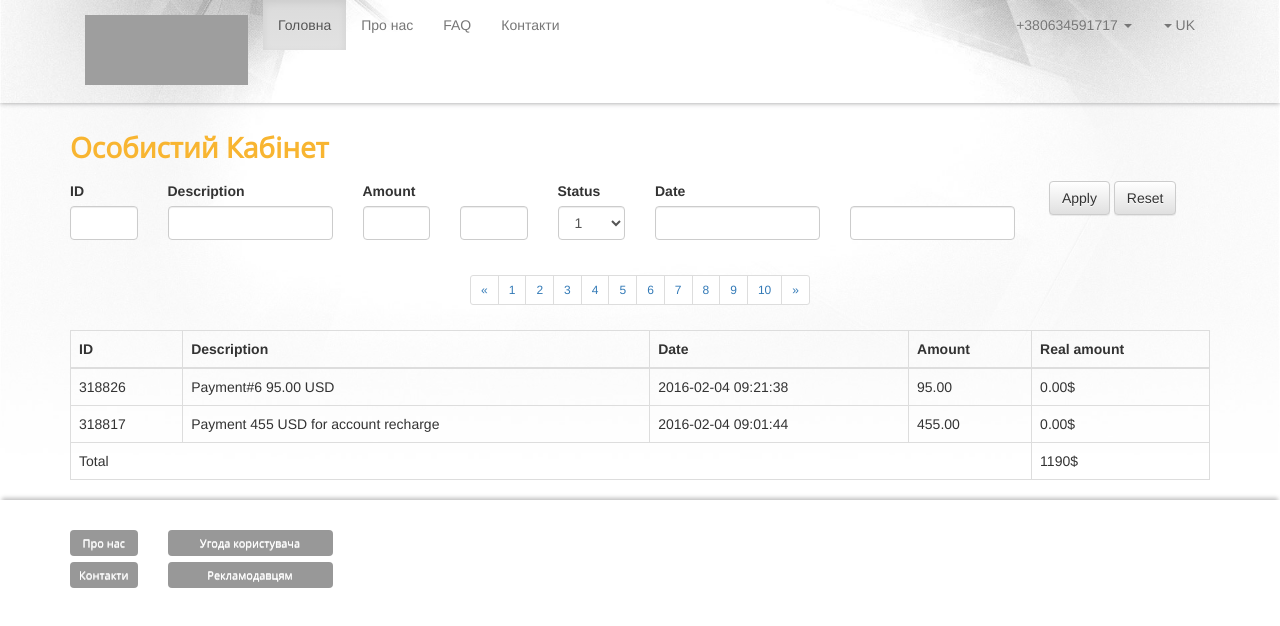
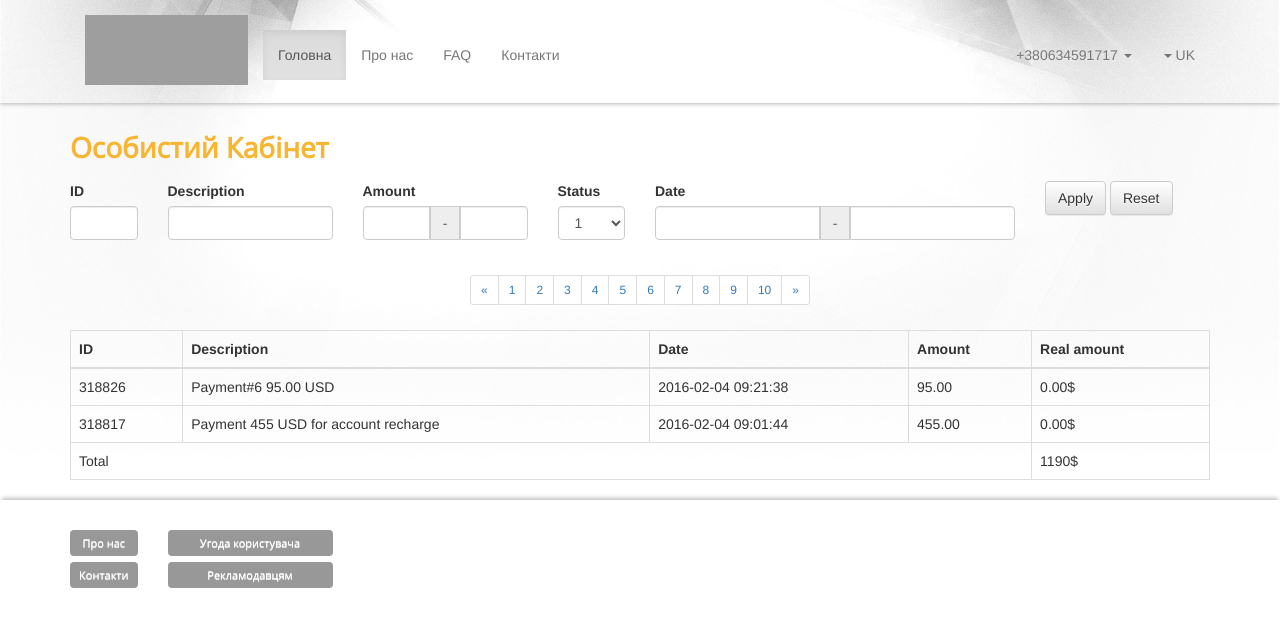
Before and after one commit to bderevyaga/BilBil, a website: page index.html in a window 1280 px wide. Drawn offline with nearby package versions, Linux system fonts and the light colour scheme; files that its build step writes are made by us from their sources; grey boxes are pictures that could not be loaded.

Commit message:
fix header

```diff
--- a/index.html
+++ b/index.html
@@ -2,10 +2,10 @@
 <!DOCTYPE html>
 <html>
 <!-- bower:css -->
-<link rel="stylesheet" href="bower_components/bootstrap/dist/css/bootstrap.css" />
-<link rel="stylesheet" href="bower_components/bootstrap/dist/css/bootstrap-theme.css" />
+<link rel="stylesheet" href="bower_components/bootstrap/dist/css/bootstrap.css"/>
+<link rel="stylesheet" href="bower_components/bootstrap/dist/css/bootstrap-theme.css"/>
+<link rel="stylesheet" href="bower_components/bootstrap-datepicker/dist/css/bootstrap-datepicker3.css"/>
 <!-- endbower -->
-<link rel="stylesheet" href="bower_components/bootstrap-datepicker/dist/css/bootstrap-datepicker.css"/>
 <link rel="stylesheet" href="/css/style.css">
 <body>
 <header>
@@ -74,17 +74,12 @@
                         </div>
                     </div>
                     <div class="col-md-2">
+                        <div class="form-group">
                             <label>Amount</label>
-                        <div class="row">
-                            <div class="col-md-6">
-                                <div class="form-group">
+                            <div class="input-group">
                                 <input type="text" class="form-control">
-                                </div>
-                            </div>
-                            <div class="col-md-6">
-                                <div class="form-group">
+                                <div class="input-group-addon">-</div>
                                 <input type="text" class="form-control">
-                                </div>
                             </div>
                         </div>
                     </div>
@@ -99,24 +94,20 @@
                         </div>
                     </div>
                     <div class="col-md-4">
+                        <div class="form-group">
                             <label>Date</label>
-                        <div class="row">
-                            <div class="col-md-6">
-                                <div class="form-group">
-                                    <input class="form-control" data-provide="datepicker">
-                                </div>
-                            </div>
-                            <div class="col-md-6">
-                                <div class="form-group">
-                                    <input class="form-control" data-provide="datepicker">
-                                </div>
+                            <div class="input-group">
+                                <input data-provide="datepicker" class="form-control">
+                                <div class="input-group-addon">-</div>
+                                <input data-provide="datepicker" class="form-control">
                             </div>
                         </div>
                     </div>
                     <div class="col-md-2">
-                        <label></label>
+                        <div class="form-group">
                             <button type="submit" class="btn btn-default">Apply</button>
                             <button type="submit" class="btn btn-default">Reset</button>
+                        </div>
                     </div>
                 </div>
             </form>
@@ -207,8 +198,8 @@
 <!-- bower:js -->
 <script src="bower_components/jquery/dist/jquery.js"></script>
 <script src="bower_components/bootstrap/dist/js/bootstrap.js"></script>
+<script src="bower_components/bootstrap-datepicker/dist/js/bootstrap-datepicker.min.js"></script>
 <!-- endbower -->
-<script src="bower_components/bootstrap-datepicker/dist/js/bootstrap-datepicker.js"></script>
 <script src="js/script.js"></script>
 </body>
 </html>
--- a/less/style.less
+++ b/less/style.less
@@ -80,7 +80,16 @@ body {
   max-height: 103px;
   height: 103px;
 }
-
+.navbar-toggle{
+  margin-top: 35px;
+}
+@media (min-width: 768px){
+  .navbar-nav > li > a {
+    margin-top: 30px;
+    margin-bottom: 0px;
+    line-height: 20px;
+  }
+}
 header {
   box-shadow: 0px 0 5px rgba(26, 25, 28, 0.9);
   .navbar {
```
Also changed, not shown: bower.json (+4 -3 lines), css/style.css. Lines whose indentation alone changed are shown as unchanged.
